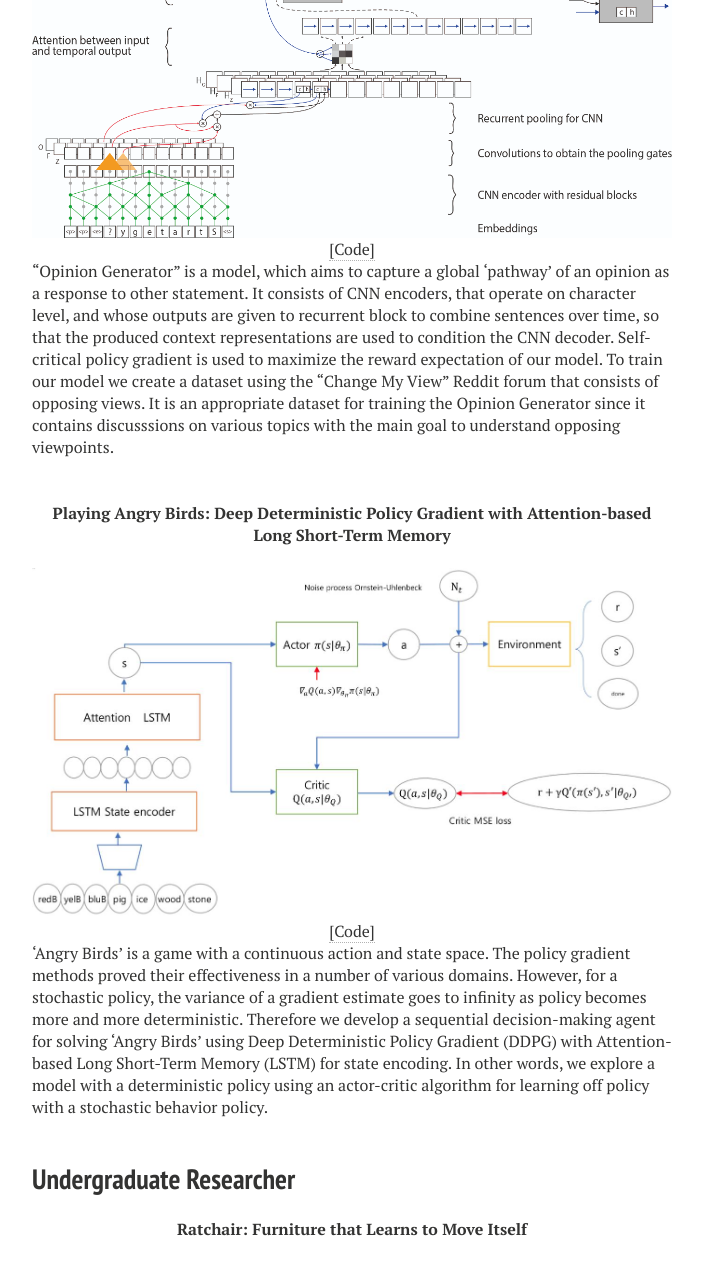
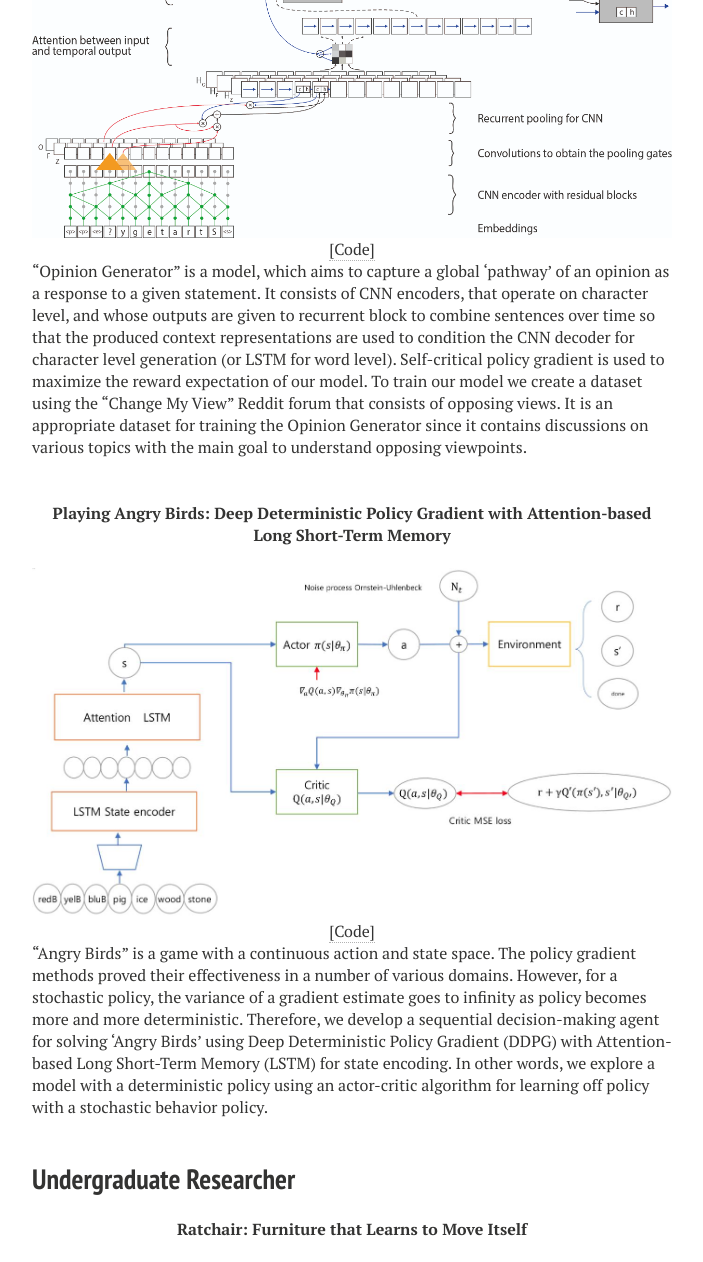
Before and after one commit to alexanch/parshakova.github.io, a Jekyll site: the page built from projects.md, in a window 1280 px wide and 1400 px high, scrolled down 1045 px, cut to the strip 0-1262 px from the top of the window. Shown: the whole strip, without its empty margins (288-991 px from the left). Built offline with Jekyll 4.4.1, drawn with Linux system fonts in a browser that asks for light colours; nearby versions of some CDN libraries.

Commit message:
Update projects.md

```diff
--- a/projects.md
+++ b/projects.md
@@ -42,11 +42,7 @@ This diversity is ensured by our "interpretation policy" module which automatica
 <a href="https://github.com/parshakova/neural_opinion_generator">[Code]</a>
 </p>
 
-“Opinion Generator” is a model, which aims to capture a global ‘pathway’ of an opinion as
-a response to other statement. It consists of CNN encoders, that operate on character level,
-and whose outputs are given to recurrent block to combine sentences over time, so that the
-produced context representations are used to condition the CNN decoder. Self-critical policy gradient is used to maximize the reward expectation of our model. To train our model we create a dataset using the "Change My View" Reddit forum that consists of opposing views.
-It is an appropriate dataset for training the Opinion Generator since it contains discusssions on various topics with the main goal to understand opposing viewpoints.
+“Opinion Generator” is a model, which aims to capture a global ‘pathway’ of an opinion as a response to a given statement. It consists of CNN encoders, that operate on character level, and whose outputs are given to recurrent block to combine sentences over time so that the produced context representations are used to condition the CNN decoder for character level generation (or LSTM for word level). Self-critical policy gradient is used to maximize the reward expectation of our model. To train our model we create a dataset using the “Change My View” Reddit forum that consists of opposing views. It is an appropriate dataset for training the Opinion Generator since it contains discussions on various topics with the main goal to understand opposing viewpoints.
 
 <br />
 
@@ -64,8 +60,8 @@ It is an appropriate dataset for training the Opinion Generator since it contain
 <a href="https://github.com/parshakova/AngryBirds_RL">[Code]</a>
 </p>
 
-‘Angry Birds’ is a game with a continuous action and state space. The policy gradient methods proved their effectiveness in a number of various domains. However, for a stochastic policy, the variance of a gradient estimate goes to infinity as policy becomes more and more deterministic.
-Therefore we develop a sequential decision-making agent for solving ‘Angry Birds’ using Deep Deterministic Policy Gradient (DDPG) with Attention-based Long Short-Term Memory (LSTM) for state encoding. In other words, we explore a model with a deterministic policy using an actor-critic algorithm for learning off policy with a stochastic behavior policy.
+"Angry Birds" is a game with a continuous action and state space. The policy gradient methods proved their effectiveness in a number of various domains. However, for a stochastic policy, the variance of a gradient estimate goes to infinity as policy becomes more and more deterministic.
+Therefore, we develop a sequential decision-making agent for solving ‘Angry Birds’ using Deep Deterministic Policy Gradient (DDPG) with Attention-based Long Short-Term Memory (LSTM) for state encoding. In other words, we explore a model with a deterministic policy using an actor-critic algorithm for learning off policy with a stochastic behavior policy.
 
 <br />
 
```
